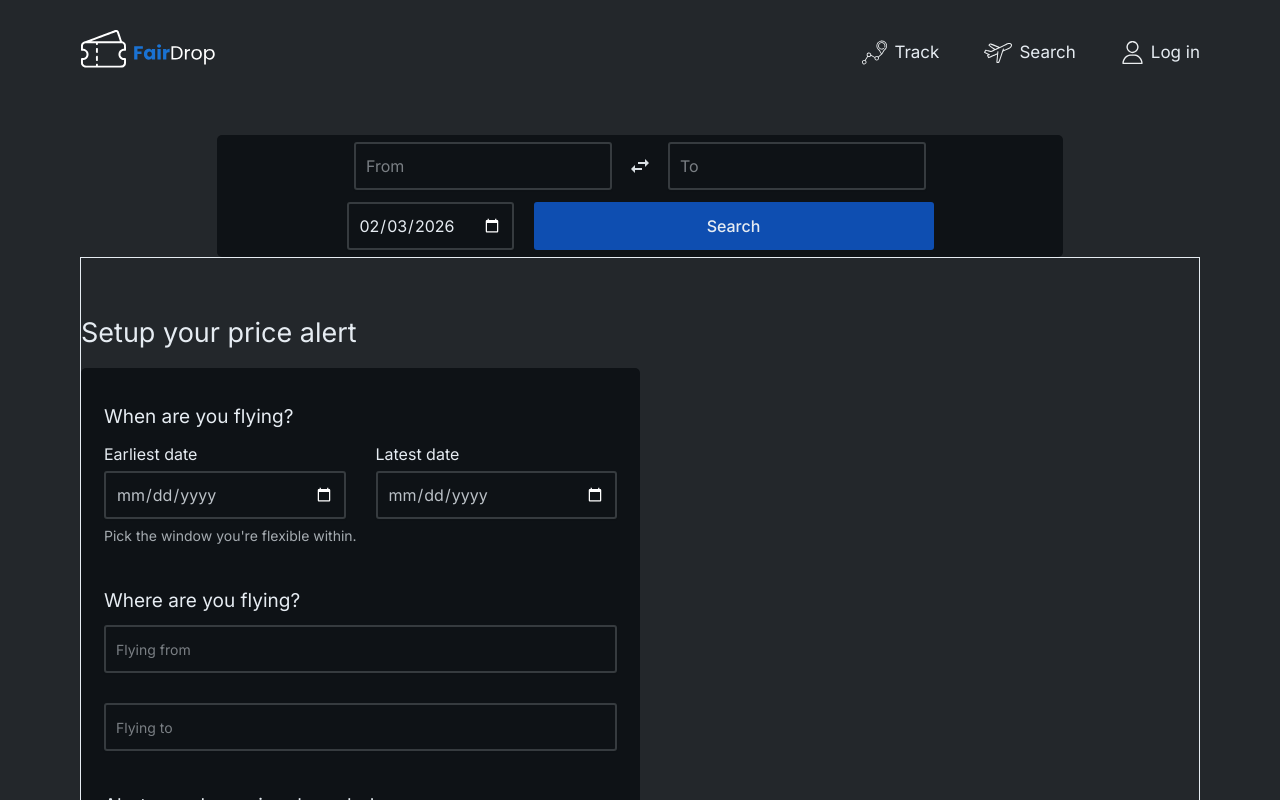
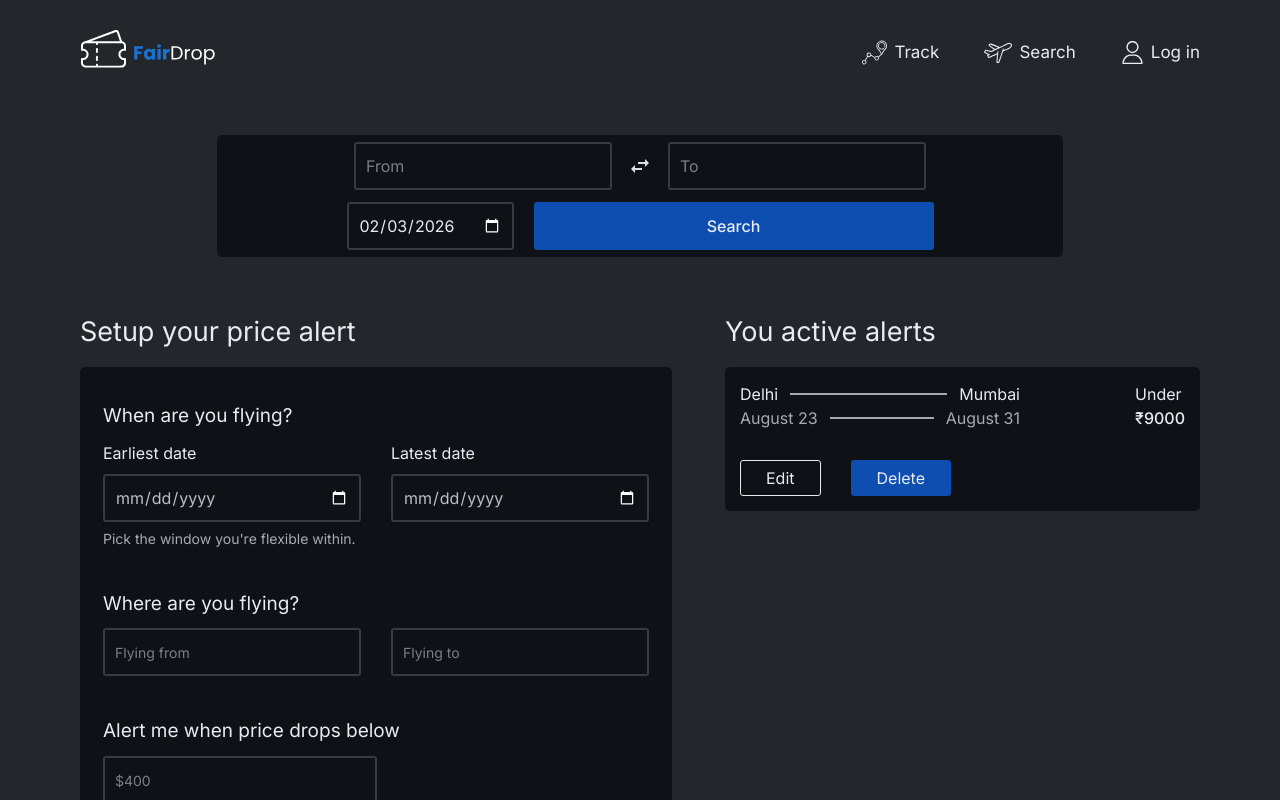
Before and after one commit to Nyima-ui/fairdrop, a Next.js app: page /alerts in a window 1280 px wide. Shown: the top 800 px of the page. Built offline with nearby package versions, Linux system fonts and the light colour scheme.

Commit message:
create saved alerts cards and delete pop up

```diff
--- a/app/alerts/page.tsx
+++ b/app/alerts/page.tsx
@@ -1,6 +1,7 @@
 import React from "react";
 import Search from "../components/Search";
 import SetAlertForm from "../components/SetAlertForm";
+import ActiveAlerts from "../components/ActiveAlerts";
 
 const AlertSettingPage = () => {
   return (
@@ -8,12 +9,17 @@ const AlertSettingPage = () => {
       <div className="max-w-211.5 mx-auto">
         <Search />
       </div>
-      <main className="max-w-7xl mx-auto border py-15 max-sm:py-11.25">
-        <div>
+      <main className="max-w-7xl mx-auto py-15 max-sm:py-11.25 flex justify-between gap-7.5 max-md:flex-col">
+        <div className="">
           <h1 className="text-4xl">Setup your price alert</h1>
           <SetAlertForm />
         </div>
-        <div></div>
+        <div className="max-w-118.75 flex-1">
+          <h2 className="text-4xl">You active alerts</h2>
+          <ul className="mt-5">
+            <ActiveAlerts />
+          </ul>
+        </div>
       </main>
     </div>
   );
--- a/app/components/ActiveAlerts.tsx
+++ b/app/components/ActiveAlerts.tsx
@@ -1,11 +1,67 @@
-import React from 'react'
+"use client";
+import DeletePopUp from "./DeletePopUp";
+import { useState } from "react";
 
 const ActiveAlerts = () => {
+  const [isModalOpen, setisModalOpen] = useState(false);
   return (
-    <div>
+    <li className="bg-input-background rounded-lg p-3.75">
+      <article aria-labelledby="alert-route">
+        <div className="flex justify-between items-center gap-5">
+          <div className="flex-1 min-w-48 max-w-70">
+            <div className="flex gap-3 items-center w-full" id="alert-route">
+              <p>Delhi</p>
+              <span
+                aria-hidden="true"
+                className="h-0.5 flex-1 bg-foreground/70"
+              ></span>
+              <span className="sr-only">to</span>
+              <p>Mumbai</p>
+            </div>
+            <div className="flex gap-3 items-center w-full text-foreground/70">
+              {/* change this later  */}
+              <time dateTime="2026-08-23">August 23</time>
+              <span
+                aria-hidden="true"
+                className="h-0.5 flex-1 bg-foreground/70"
+              ></span>
+              {/* change this later  */}
+              <time dateTime="2026-08-23">August 31</time>
+            </div>
+          </div>
 
-    </div>
-  )
-}
+          <div>
+            <p>Under</p>
+            {/* change this later  */}
+            <p className="font-medium" aria-label="9000 rupees">
+              ₹9000
+            </p>
+          </div>
+        </div>
 
-export default ActiveAlerts
+        <div className="mt-7.5">
+          <button
+            className="px-6.25 py-1.25 border rounded-sm cursor-pointer hover:border-primary"
+            type="button"
+            // change this later
+            aria-label="Edit alert for Delhi to  Mumbai"
+          >
+            Edit
+          </button>
+          <button
+            className="px-6.25 py-1.25 rounded-sm bg-primary cursor-pointer border border-primary ml-7.5 hover:bg-btn-hover transition-all duration-150 ease-in"
+            type="button"
+            //   change this later
+            aria-label="Delete alert for Delhi to Mumbai"
+            onClick={() => setisModalOpen(true)}
+          >
+            Delete
+          </button>
+        </div>
+      </article>
+      {isModalOpen && <DeletePopUp setisModalOpen={setisModalOpen} />}
+    </li>
+  );
+};
+
+export default ActiveAlerts;
--- /dev/null
+++ b/app/components/DeletePopUp.tsx
@@ -0,0 +1,68 @@
+"use client";
+import { useEffect, useRef } from "react";
+
+interface DeletePopUpProps {
+  setisModalOpen: React.Dispatch<React.SetStateAction<boolean>>;
+}
+
+const DeletePopUp = ({ setisModalOpen }: DeletePopUpProps) => {
+  const modalRef = useRef<HTMLDivElement>(null);
+
+  useEffect(() => {
+    const originalOverflow = document.body.style.overflow;
+    document.body.style.overflow = "hidden";
+    return () => {
+      document.body.style.overflow = originalOverflow;
+    };
+  }, []);
+
+  function handleClickOutside(e: React.MouseEvent<HTMLDivElement>) {
+    if (modalRef.current && !modalRef.current.contains(e.target as Node)) {
+      setisModalOpen(false);
+    }
+  }
+  return (
+    <div
+      className="bg-black/50 fixed top-0 right-0 w-full h-screen z-10 flex justify-center items-center"
+      role="dialog"
+      aria-labelledby="delete-dialog-title"
+      aria-describedby="delete-dialog-description"
+      aria-modal="true"
+      onClick={(e) => handleClickOutside(e)}
+    >
+      <div
+        className="px-3.75 pt-6.25 pb-5 bg-input-background max-w-88 rounded-sm space-y-7.5 border border-input-border"
+        ref={modalRef}
+      >
+        <div className="flex flex-col items-center gap-2.5">
+          <h3 className="text-[19px]" id="delete-dialog-title">
+            Delete this alert?
+          </h3>
+          <p className="text-center" id="delete-dialog-description">
+            You won&apos;t receive notifications for flights from Delhi to
+            Mumbai between Aug 1–30.
+          </p>
+        </div>
+        <div className="flex gap-2.5">
+          <button
+            type="button"
+            className="flex-1 py-2.5 border border-input-border rounded-sm cursor-pointer hover:text-primary transition-all duration-100 ease-in"
+            aria-label="Cancel deletion"
+            onClick={() => setisModalOpen(false)}
+          >
+            Cancel
+          </button>
+          <button
+            type="button"
+            className="flex-1 py-2.5 bg-primary rounded-sm cursor-pointer hover:bg-btn-hover transition-all duration-100 ease-in"
+            aria-label="Confirm delete alert"
+          >
+            Delete
+          </button>
+        </div>
+      </div>
+    </div>
+  );
+};
+
+export default DeletePopUp;
--- a/app/components/SetAlertForm.tsx
+++ b/app/components/SetAlertForm.tsx
@@ -1,6 +1,6 @@
 function SetAlertForm() {
   return (
-    <form className="max-w-1/2 bg-input-background rounded-lg px-5.75 py-8.5 text-lg flex flex-col gap-10 mt-5" aria-labelledby="form-title">
+    <form className="bg-input-background rounded-lg px-5.75 py-8.5 text-lg flex flex-col gap-10 mt-5 w-full" aria-labelledby="form-title">
       <h2 id="form-title" className="sr-only">Set Price Alert</h2>
       <fieldset>
         <legend>When are you flying?</legend>
@@ -13,7 +13,7 @@ function SetAlertForm() {
               name="earliest-date"
               required
               aria-required="true"
-              className="border-2 border-input-border p-2.5 rounded-sm w-full focus:border-primary outline-none focus:ring-primary shadow-xs scheme-light dark cursor-pointer  text-foreground/80"
+              className="border-2 border-input-border p-2.5 rounded-sm w-full focus:border-primary outline-none focus:ring-primary shadow-xs scheme-light dark cursor-pointer mt-1 text-foreground/80"
             />
           </div>
           <div className="flex flex-col gap-1.25 flex-1">
@@ -22,7 +22,7 @@ function SetAlertForm() {
               type="date"
               id="latest-date"
               name="latest-date"
-              className="border-2 border-input-border p-2.5 rounded-sm w-full focus:border-primary outline-none focus:ring-primary shadow-xs scheme-light dark cursor-pointer text-foreground/80"
+              className="border-2 border-input-border p-2.5 rounded-sm w-full focus:border-primary outline-none focus:ring-primary shadow-xs scheme-light dark cursor-pointer mt-1 text-foreground/80"
             />
           </div>
         </div>
@@ -86,7 +86,7 @@ function SetAlertForm() {
         </div>
       </fieldset>
 
-      <button type="submit" className="bg-primary font-medium px-5 py-3 rounded-sm cursor-pointer flex-1 block max-w-100  transition-all duration-150 ease-in hover:bg-btn-hover self-start">
+      <button type="submit" className="bg-primary font-medium px-5 max-sm:px-3 py-3 max-sm:py-2 rounded-sm cursor-pointer flex-1 block max-w-100  transition-all duration-150 ease-in hover:bg-btn-hover self-start">
         Create my alert
       </button>
     </form>
```
